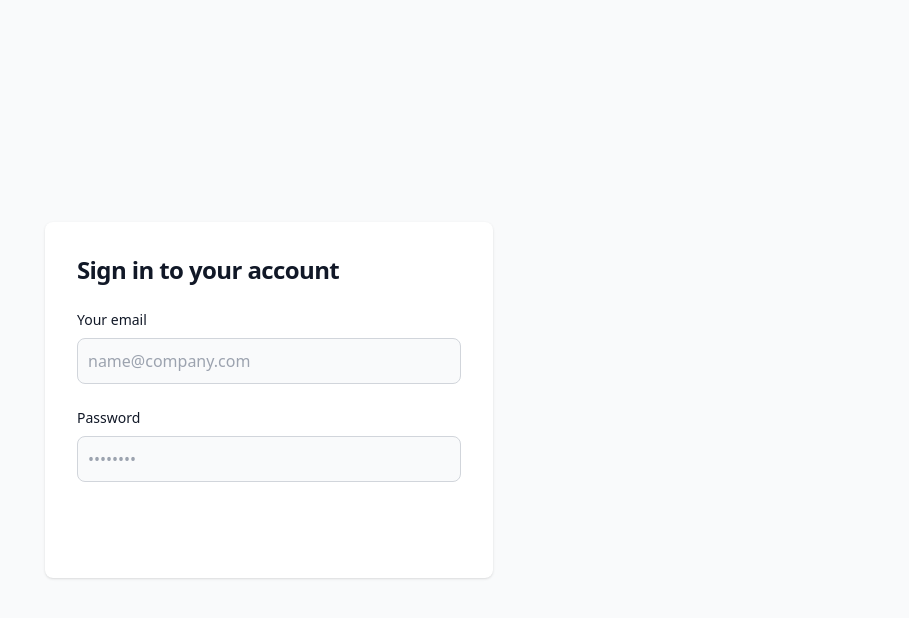
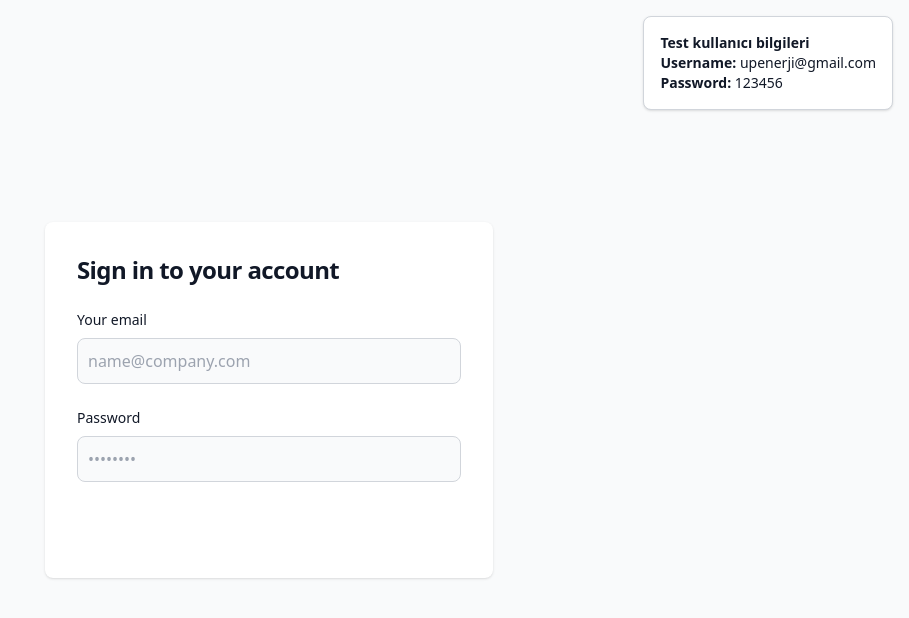
Before and after one commit to diyarcolakk/balanceManageAppWithFirebaseAuthentication, a React (Create React App) app in the folder upenerji_task/: page / in a window 1280 px wide. Shown: the top 618 px of the page, without its empty margins (371-1280 px from the left). Built offline with nearby package versions, Linux system fonts and the light colour scheme; no server answers.

Commit message:
Project is finished

```diff
--- a/upenerji_task/package.json
+++ b/upenerji_task/package.json
@@ -39,7 +39,7 @@
     ]
   },
   "devDependencies": {
-    "@babel/plugin-transform-private-property-in-object": "^7.23.4",
+    "@babel/plugin-proposal-private-property-in-object": "^7.14.5",
     "tailwindcss": "^3.4.17"
   },
   "overrides": {
--- a/upenerji_task/src/components/Navbar.jsx
+++ b/upenerji_task/src/components/Navbar.jsx
@@ -35,7 +35,7 @@ const Navbar = () => {
               to="/coupons"
               className="hover:bg-blue-500 px-3 py-2 rounded-md text-lg font-medium"
             >
-              Coupons
+              Kuponlar
             </Link>
           </div>
 
--- a/upenerji_task/src/pages/Login/login.jsx
+++ b/upenerji_task/src/pages/Login/login.jsx
@@ -89,6 +89,17 @@ const Login = () => {
             </div>
           </div>
         </div>
+
+        {/* Bilgi kutucuğu */}
+        <div className="absolute top-4 right-4 bg-white border border-gray-300 rounded-lg shadow p-4 text-sm text-gray-900 dark:bg-gray-800 dark:border-gray-700 dark:text-white">
+          <h3 className="font-semibold">Test kullanıcı bilgileri</h3>
+          <p>
+            <strong>Username:</strong> upenerji@gmail.com
+          </p>
+          <p>
+            <strong>Password:</strong> 123456
+          </p>
+        </div>
       </section>
     </>
   );
```
Also changed, not shown: 1 other file (tests, documents, lock files or other folders).
